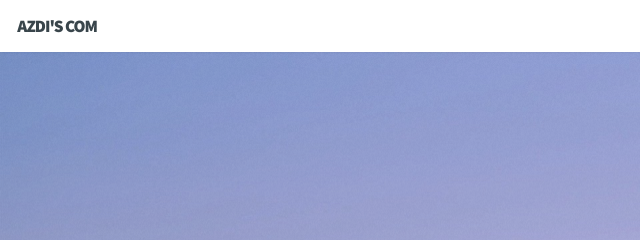
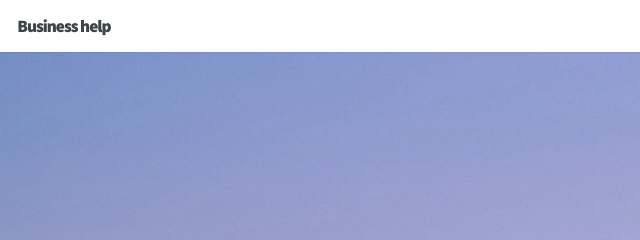
Before and after one commit to Noblex/azdonis, a plain HTML site: page index.html in a window 1280 px wide. Shown: the top 240 px of the page, 0-640 px from the left. Drawn offline with Linux system fonts and the light colour scheme.

Commit message:
Update index.html

```diff
--- a/index.html
+++ b/index.html
@@ -34,7 +34,7 @@
 	<header id="header">
 
 		<!-- Logo -->
-		<h1 id="logo">AZDI'S COM</h1>
+		<h1 id="logo">Business help</h1>
 
 		<!-- Nav -->
 		<nav id="nav">
@@ -53,7 +53,7 @@
 	<section id="intro" class="main style1 dark fullscreen">
 		<div class="content container 75%">
 			<header>
-				<h2>AZDI'S COM</h2>
+				<h2>Business help</h2>
 			</header>
 			<p> <strong> Agence Conseil En Communication <br /> Et Evénementiel</strong>
 			</p>
```
